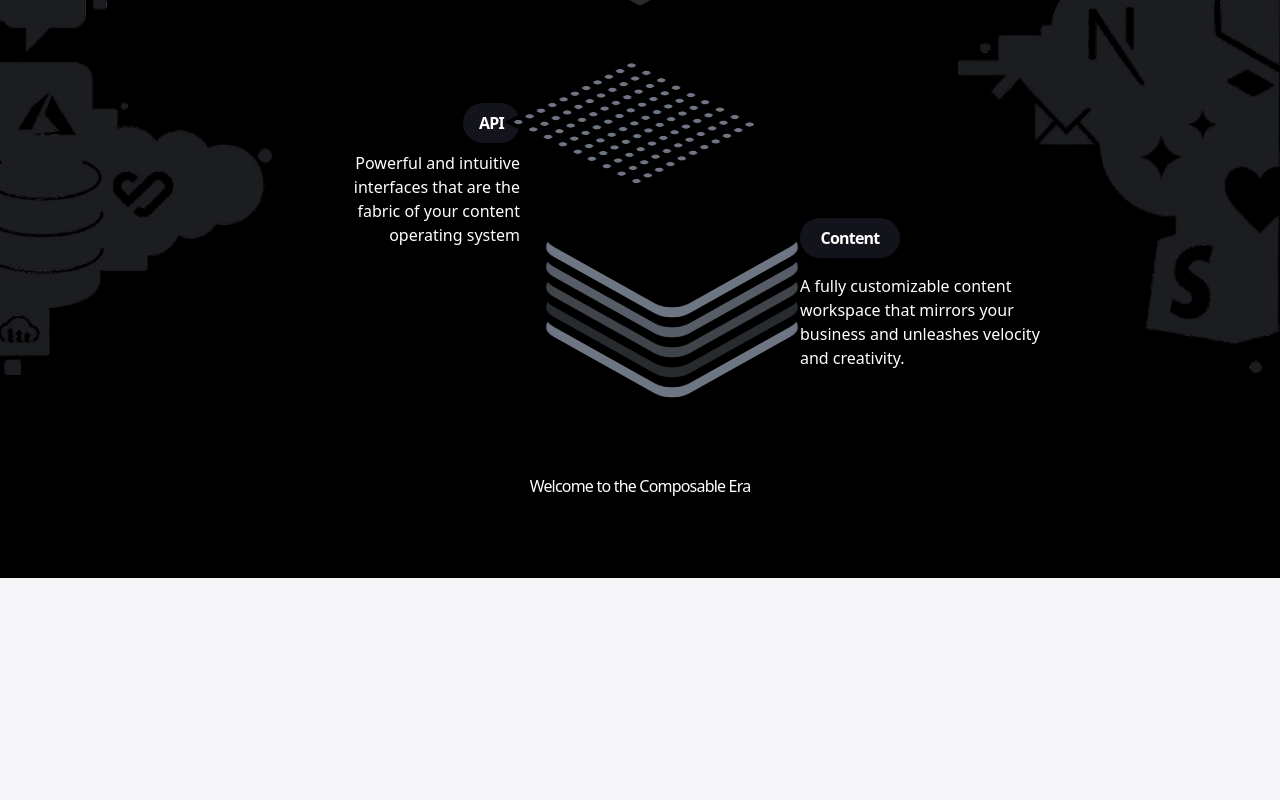
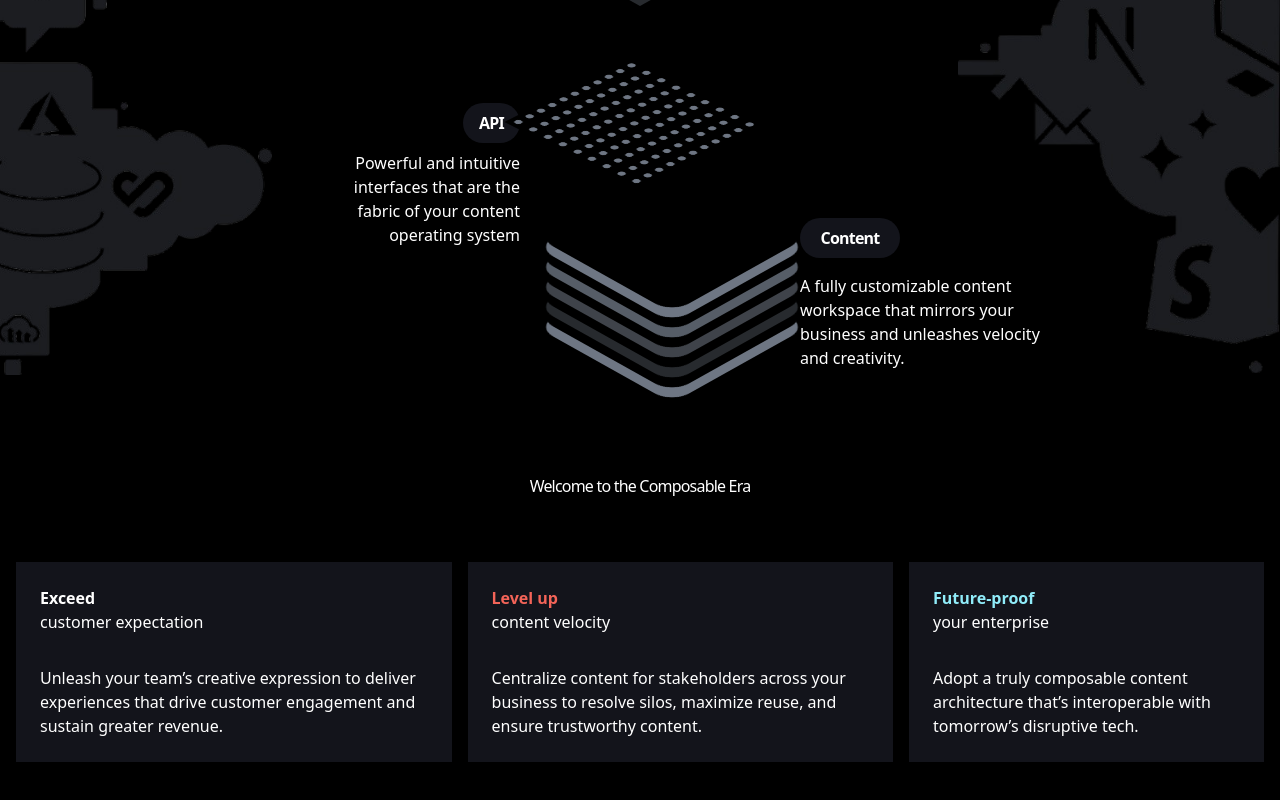
Before and after one commit to Aditya82003/sanity, a Next.js app: page / in a window 1280 px wide. Shown: the part 1032-1832 px from the top of the page. Before the commit the page ends 1610 px from the top, so only its background shows below. Built offline with nearby package versions, Linux system fonts and the light colour scheme; what fluid-tailwind would draw is missing.

Commit message:
completed platform overview section

```diff
--- a/section/PlatformOverview.tsx
+++ b/section/PlatformOverview.tsx
@@ -86,8 +86,35 @@ const PlatformOverview: FC = () => {
         </div>
 
       </div>
-      <h1 className='text-5xl sm:text-7xl font-normal text-white mt-64 tracking-tighter'>Welcome to the Composable Era</h1>
-      <div>
+      <h1 className='text-5xl sm:text-7xl font-normal text-white mt-64 tracking-tighter mb-16'>Welcome to the Composable Era</h1>
+      <div className='flex max-sm:flex-col gap-4 justify-center px-4'>
+        <div className='flex flex-col gap-8 bg-[rgb(19,20,27)] p-6 text-white max-w-[450px] text-start hover:bg-gray-900 transition delay-150'>
+          <div>
+            <h4 className='text-2xl font-bold'>Exceed</h4>
+            <p className='text-2xl'>customer expectation</p>
+          </div>
+          <div>
+            <p>Unleash your team&#8217;s creative expression to deliver experiences that drive customer engagement and sustain greater revenue.</p>
+          </div>
+        </div>
+        <div className='flex flex-col gap-8 bg-[rgb(19,20,27)] p-6 text-white max-w-[450px] text-start  hover:bg-gray-900 transition delay-150'>
+          <div>
+            <h4 className='text-2xl font-bold text-[rgb(243,100,88)]'>Level up</h4>
+            <p className='text-2xl'>content velocity</p>
+          </div>
+          <div>
+            <p>Centralize content for stakeholders across your business to resolve silos, maximize reuse, and ensure trustworthy content.</p>
+          </div>
+        </div>
+        <div className='flex flex-col gap-8 bg-[rgb(19,20,27)] p-6 text-white max-w-[450px] text-start  hover:bg-gray-900 transition delay-150'>
+          <div>
+            <h4 className='text-2xl font-bold text-[rgb(144,236,249)]'>Future-proof</h4>
+            <p className='text-2xl'>your enterprise</p>
+          </div>
+          <div>
+            <p>Adopt a truly composable content architecture that&#8217;s interoperable with tomorrow&#8217;s disruptive tech.</p>
+          </div>
+        </div>
 
       </div>
     </section >
```
